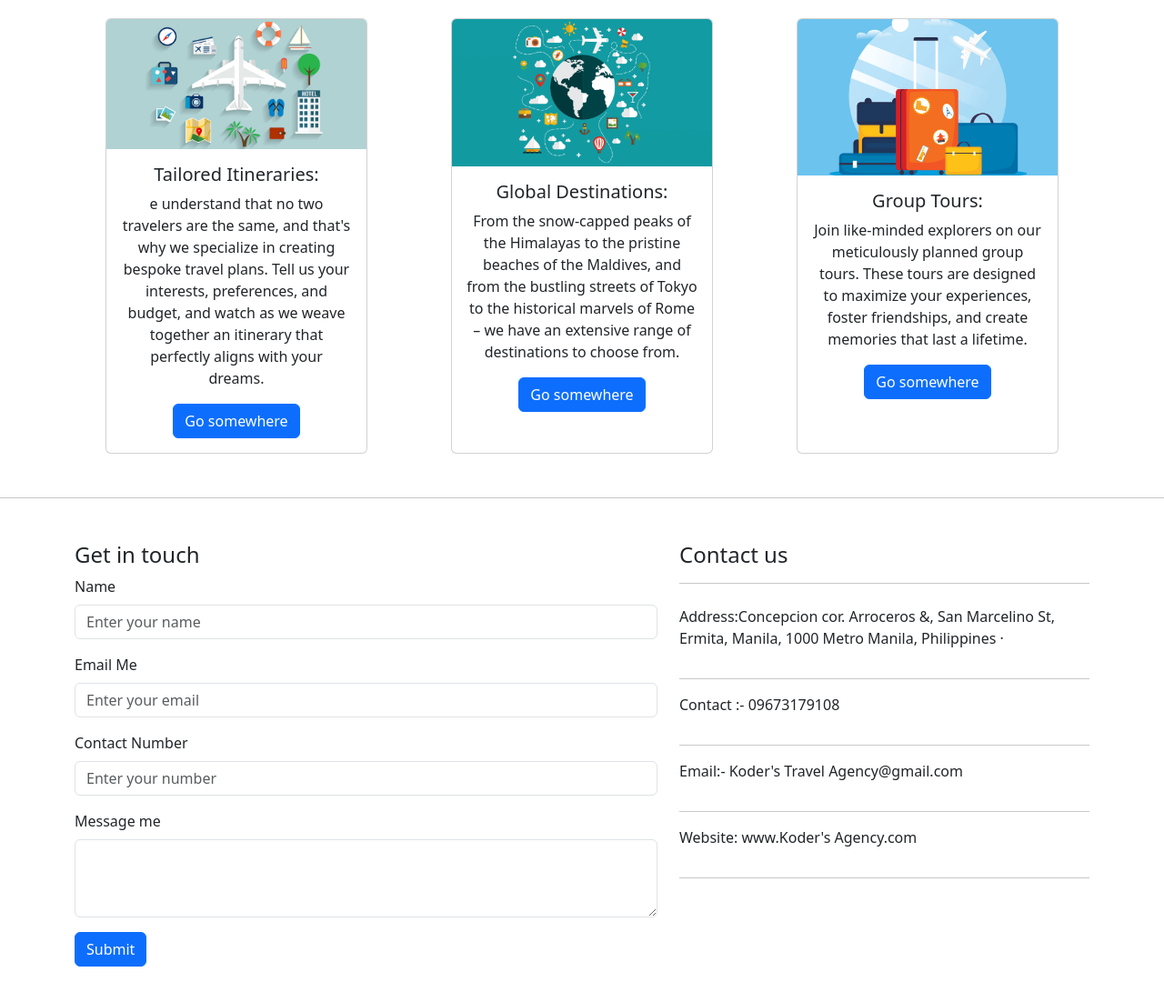
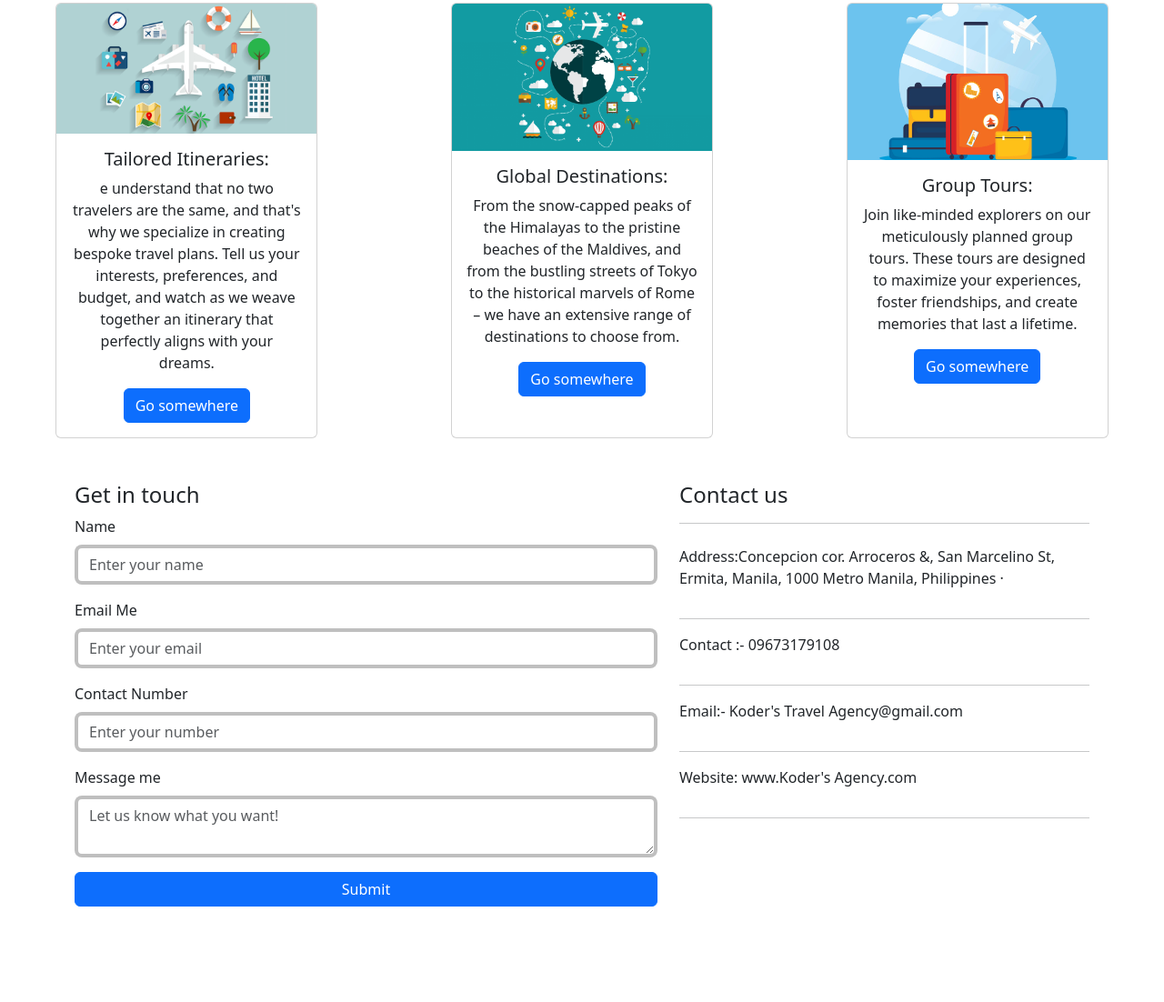
Before and after one commit to CharlsonG/kodego-bootstrap-cabrido-columna-guevarra, a plain HTML site: page W3D3ActivityPage2.html in a window 1280 px wide. Shown: the part 1222-2324 px from the top of the page at 91% size. After the commit the page ends 2267 px from the top, so only its background shows below. Drawn offline with Linux system fonts and the light colour scheme.

Commit message:
Changes on Page 2

```diff
--- a/W3D3ActivityPage2.html
+++ b/W3D3ActivityPage2.html
@@ -6,11 +6,12 @@
     <title>Document</title>
     <link rel="stylesheet" href="bootstrap.css">
 </head>
-<body>
-    <header class=".container-fluid border-bottom border-dark-subtle mb-4">
+<body class="position-relative">
+  <img src="General Background Image.jpg" class="img-fluid position-fixed top-0 z-n1 opacity-25" alt="...">
+  <header class=".container-fluid border-bottom border-dark-subtle mb-4 position-sticky top-0 z-3">
       <nav class="navbar navbar-expand-lg bg-body-tertiary">
           <div class="container-fluid">
-            <img src="Travel Logo.png" class="img-fluid" alt="...">
+            <img src="Travel Logo.png" class="img-fluid rounded-4" alt="...">
             <button class="navbar-toggler" type="button" data-bs-toggle="collapse" data-bs-target="#navbarNav" aria-controls="navbarNav" aria-expanded="false" aria-label="Toggle navigation">
               <span class="navbar-toggler-icon"></span>
             </button>
@@ -29,7 +30,7 @@
             </div>
           </div>
         </nav>
-    </header>
+  </header>
     <section id="about" class="pt-5" >
         <h1 class="text-center mb-5">About</h1>
         <div class="container">
@@ -43,9 +44,8 @@
             </div>
         </div>
       </section>
-      <hr>
       <h1 class="text-center mb-5 mt-5">Services</h1>
-      <section class="container text-center mb-5 mt-5">
+      <section class=".container text-center mb-5 mt-5">
             <div class="row">
               <div class="col d-flex justify-content-center">
                 <div class="card ms-3 me-3" style="width: 18rem;">
@@ -75,29 +75,29 @@
                       <p class="card-text">Join like-minded explorers on our meticulously planned group tours. These tours are designed to maximize your experiences, foster friendships, and create memories that last a lifetime.</p>
                       <a href="#" class="btn btn-primary">Go somewhere</a>
                     </div>
+                </div>
               </div>
             </div>
         </section>
-       <hr>
         <div class="container mb-5 mt-5">
             <div class="row">
-                <div class="col-md-7">
+                <div class="col-md-7 d-flex flex-column">
                   <h4>Get in touch</h4>
                     <div class="mb-3">
                         <label for="formGroupExampleInput" class="form-label">Name</label>
-                        <input type="text" class="form-control" id="formGroupExampleInput" placeholder="Enter your name">
+                        <input type="text" class="form-control border-black rounded-3 border-4 border-opacity-25" id="formGroupExampleInput" placeholder="Enter your name">
                       </div>
                       <div class="mb-3">
                         <label for="formGroupExampleInput2" class="form-label">Email Me</label>
-                        <input type="text" class="form-control" id="formGroupExampleInput2" placeholder="Enter your email">
+                        <input type="text" class="form-control border-black rounded-3 border-4 border-opacity-25" id="formGroupExampleInput2" placeholder="Enter your email">
                       </div>
                       <div class="mb-3">
                         <label for="formGroupExampleInput2" class="form-label">Contact Number</label>
-                        <input type="text" class="form-control" id="formGroupExampleInput2" placeholder="Enter your number">
+                        <input type="text" class="form-control border-black rounded-3 border-4 border-opacity-25" id="formGroupExampleInput2" placeholder="Enter your number">
                       </div>
                       <div class="mb-3">
                         <label for="exampleFormControlTextarea1" class="form-label">Message me</label>
-                        <textarea class="form-control" id="exampleFormControlTextarea1" rows="3"></textarea>
+                        <textarea class="form-control border-black rounded-3 border-4 border-opacity-25" id="exampleFormControlTextarea1" rows="2" placeholder="Let us know what you want!"></textarea>
                       </div>
                       <button class="btn btn-primary">Submit</button>
                 </div>
```
